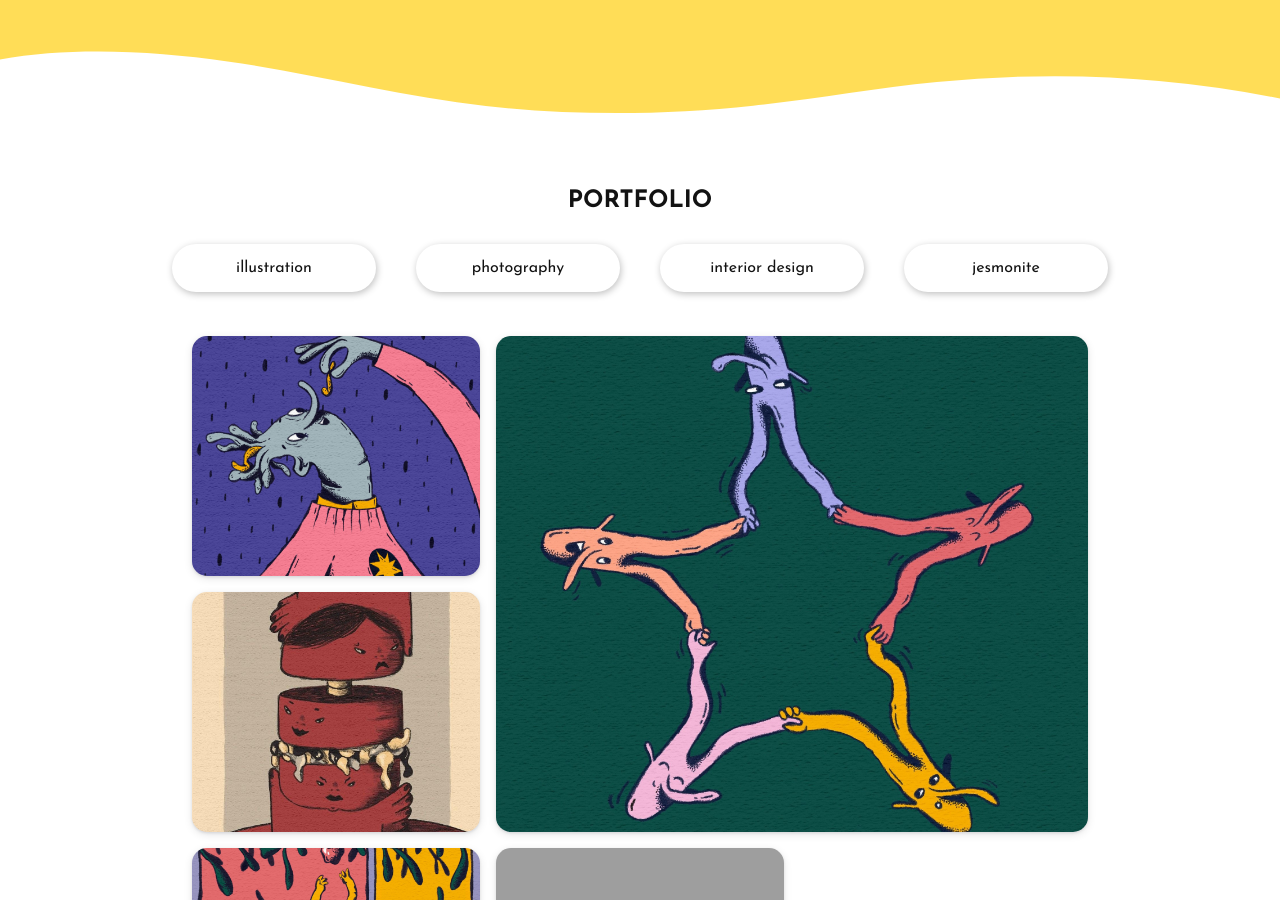
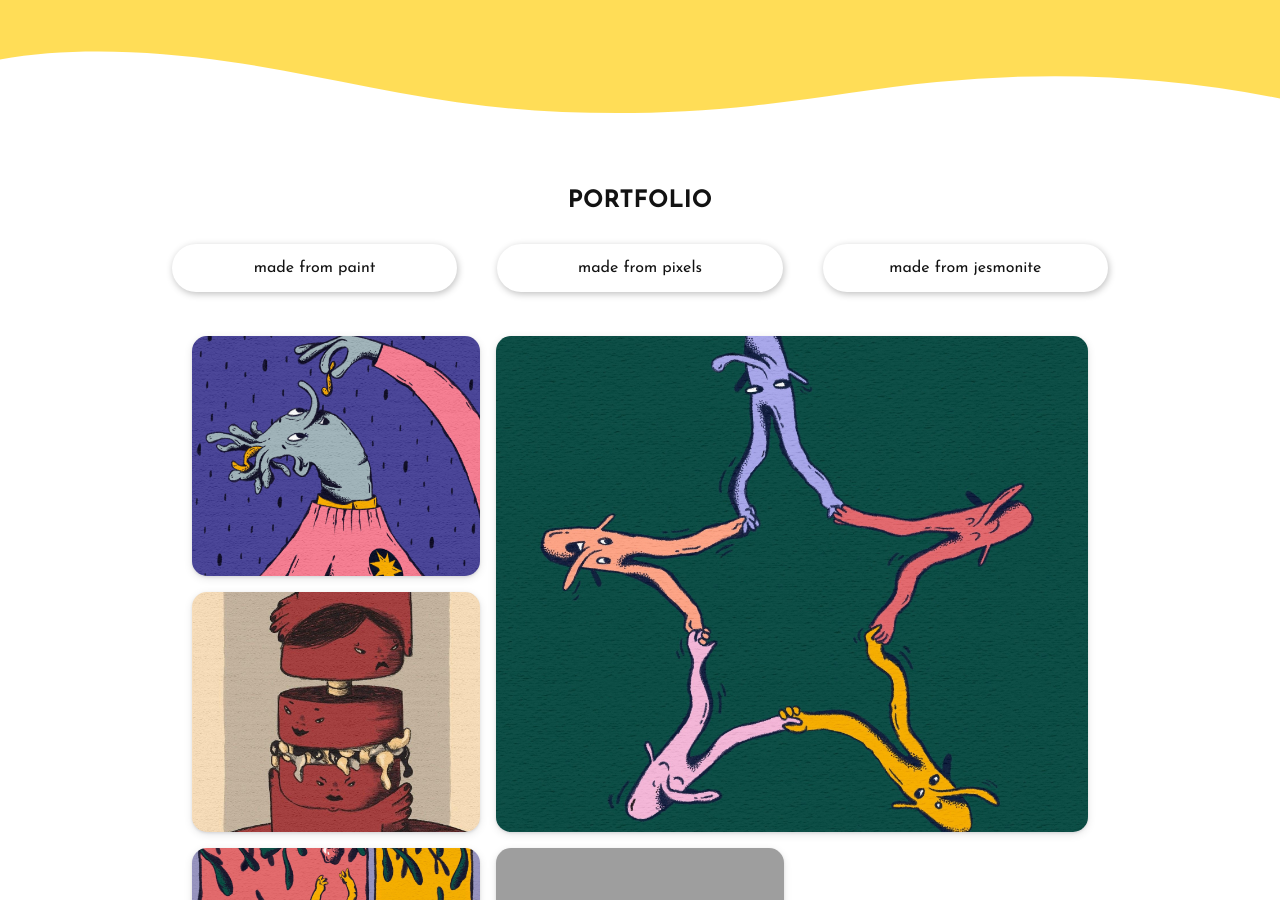
Before and after one commit to maria-paul/maria-paul.github.io, a Jekyll site: the page built from index.html, in a window 1280 px wide and 900 px high, scrolled down 586 px. Built offline with Jekyll 4.4.1, drawn with Linux system fonts in a browser that asks for light colours; grey boxes are pictures that could not be loaded.

```diff
--- a/_config.yml
+++ b/_config.yml
@@ -1,5 +1,5 @@
 title: Not Your Sin
-author: Maria Paul
+author: Maria Pavlou
 email: mariapaul@maria.com
 description: Hi hi hi
 baseurl: "" # the subpath of your site, e.g. /blog
--- a/_data/settings.yml
+++ b/_data/settings.yml
@@ -1,5 +1,4 @@
 portfolio-categories:
-  - illustration
-  - photography
-  - interior design
-  - jesmonite
+  - made from paint
+  - made from pixels
+  - made from jesmonite
```
